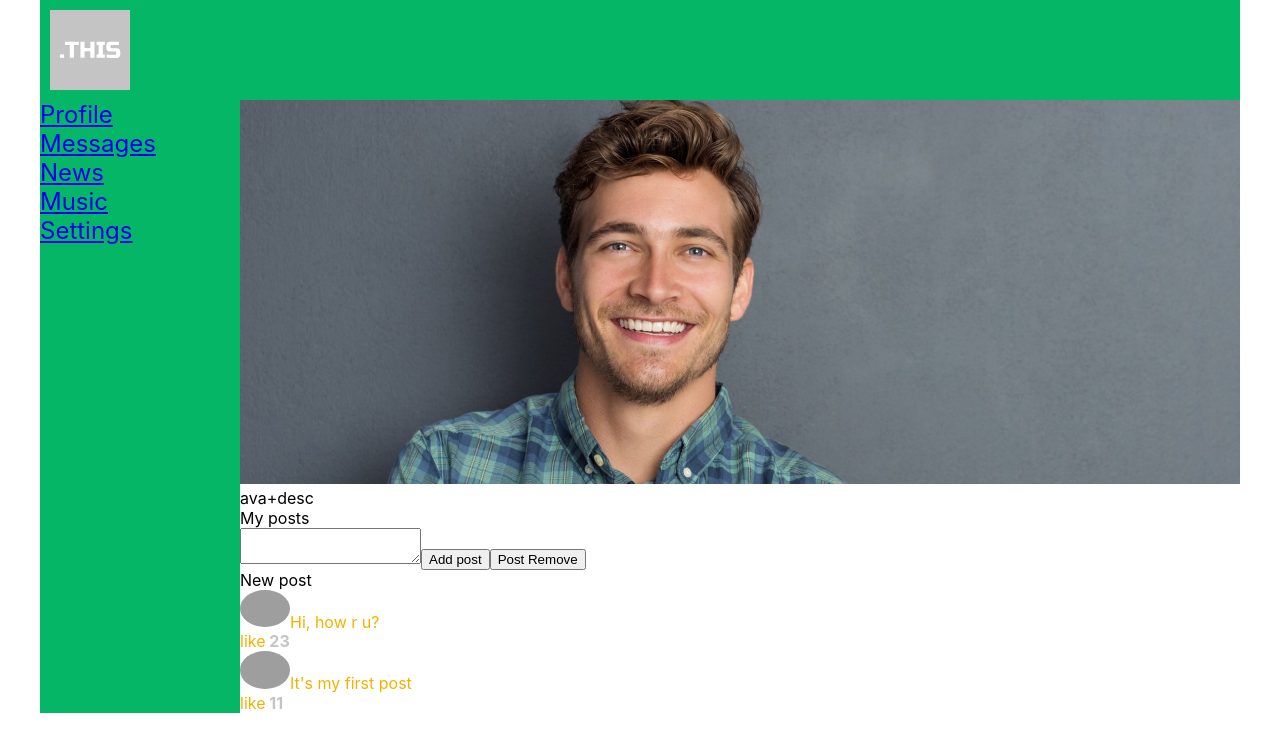
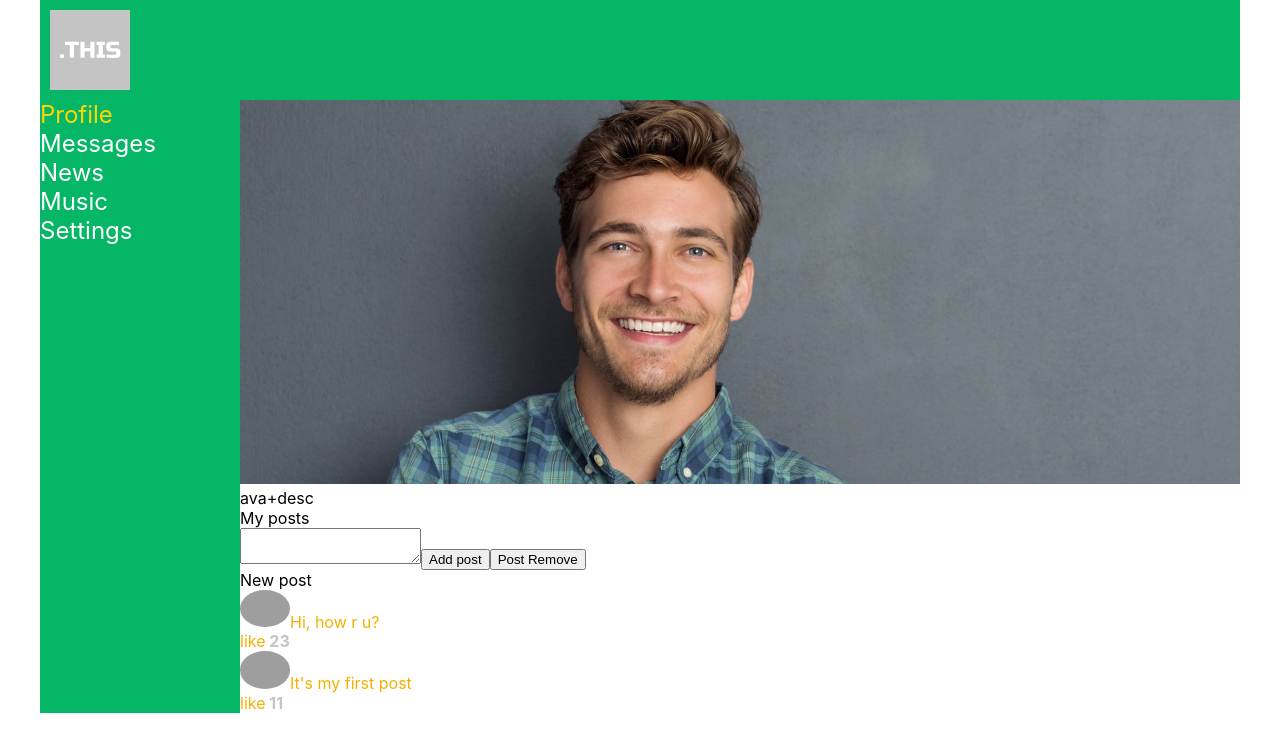
Before and after one commit to maxsergeev/socialnetwork, a React (Create React App) app: page /profile in a window 1280 px wide. Shown: the top 752 px of the page. Built offline with nearby package versions, Linux system fonts and the light colour scheme; grey boxes are pictures that could not be loaded.

Commit message:
add NavLink to navbar

```diff
--- a/src/components/Navbar/Navbar.jsx
+++ b/src/components/Navbar/Navbar.jsx
@@ -1,24 +1,22 @@
 import React from 'react';
 import style from './Navbar.module.css';
+import {NavLink} from "react-router-dom";
 
-// let classes = {
-//   'nav': 'Navbar_nav_2ou9Q',
-//   'item': 'Navbar_item_30u9Q'
-// }
 
 const Navbar = () => {
     return (
         <nav className={style.nav}>
             <div className={style.item + ' ' + style.active}>
-                <a href='/profile'>Profile</a></div>
+                <NavLink to='/profile' activeClassName={style.active}>Profile</NavLink>
+            </div>
             <div className={style.item}>
-                <a href='/dialogs'>Messages</a></div>
+                <NavLink to='/dialogs' activeClassName={style.active}>Messages</NavLink></div>
             <div className={style.item}>
-                <a href='/news'>News</a></div>
+                <NavLink to='/news' activeClassName={style.active}>News</NavLink></div>
             <div className={style.item}>
-                <a href='/music'>Music</a></div>
+                <NavLink to='/music' activeClassName={style.active}>Music</NavLink></div>
             <div className={style.item}>
-                <a href='/settings'>Settings</a></div>
+                <NavLink to='/settings' activeClassName={style.active}>Settings</NavLink></div>
         </nav>
     );
 }
--- a/src/components/Navbar/Navbar.module.css
+++ b/src/components/Navbar/Navbar.module.css
@@ -2,10 +2,11 @@
     grid-area: n;
     background-color: #06B667;
   }
-.item{
+.item a{
     color: white;
     font-size: 24px;
+    text-decoration: none;
 }
-.item.active{
+.item a.active{
   color: gold;
 }
```
